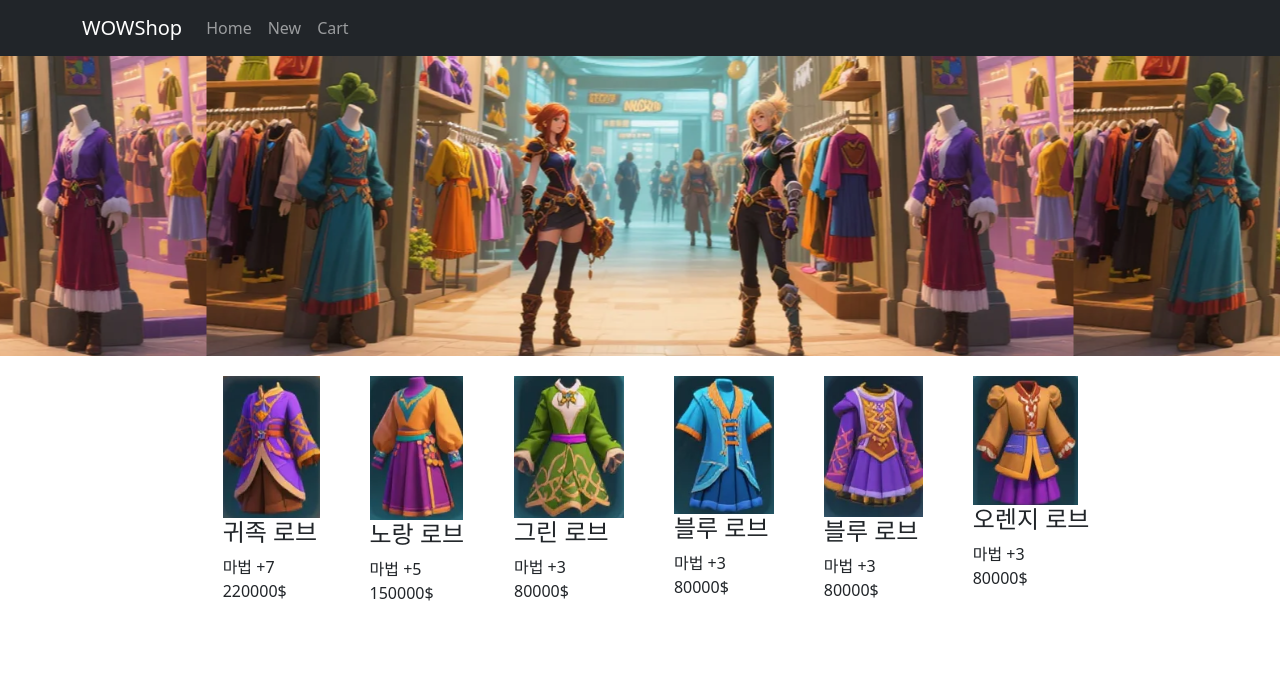
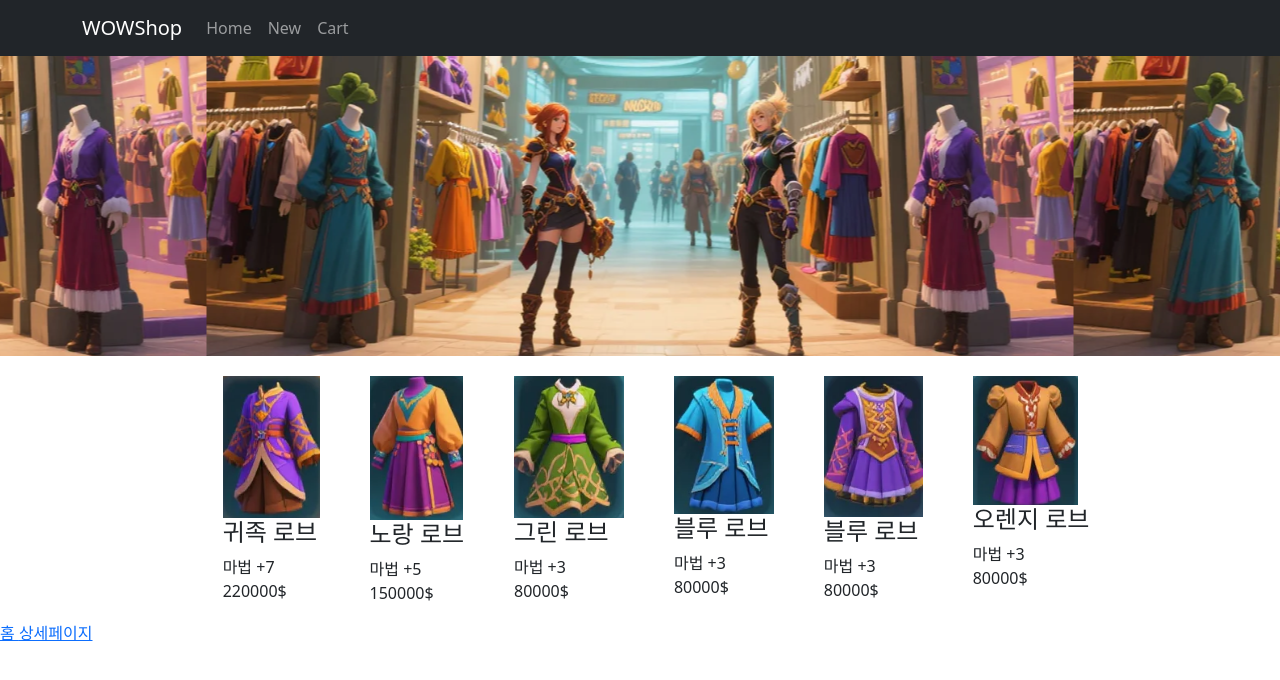
Before and after one commit to ctrl404J/ReactOnlineStore, a React (Vite) app: page / in a window 1280 px wide. Shown: the top 680 px of the page. Built offline with nearby package versions, Linux system fonts and the light colour scheme.

Commit message:
리액트 라우터돔의 컴포넌트 사용 (<Routes>,<Route>,<Link>)

```diff
--- a/src/App.jsx
+++ b/src/App.jsx
@@ -1,8 +1,8 @@
 import { useState } from 'react'
 import './App.css'
-import {Navbar, Container, Nav} from 'react-bootstrap';
+import { Navbar, Container, Nav } from 'react-bootstrap';
 import data from './data.jsx';
-import {Routes, Route, Link} from 'react-router-dom';
+import { Routes, Route, Link } from 'react-router-dom';
 
 function App() {
   let [itemData, setData] = useState(data);
@@ -20,12 +20,16 @@ function App() {
           </Nav>
         </Container>
       </Navbar>
+
+      <Routes>
+        <Route path='/' element={
+          <div>
             <div className='main-bg'></div>
             <div>
               <ul className='item-container'>
                 {
-            copy.map(function(item, i){
-              return(
+                  copy.map(function (item, i) {
+                    return (
                       <Item data={item} key={i}></Item>
                     )
                   })
@@ -33,11 +37,19 @@ function App() {
               </ul>
             </div>
           </div>
+        } />
+        <Route path='/detail' element={<div>상세페이지</div>} />
+      </Routes>
+
+      <Link to='/'>홈 </Link>
+      <Link to='/detail'>상세페이지</Link>
+
+    </div>
   )
 }
 
-function Item(props){
-  return(
+function Item(props) {
+  return (
     <li className='shop-item'>
       <img src={props.data.imageUrl} alt='No Image'></img>
       <h4>{props.data.title}</h4>
```
Lines whose indentation alone changed are shown as unchanged.
